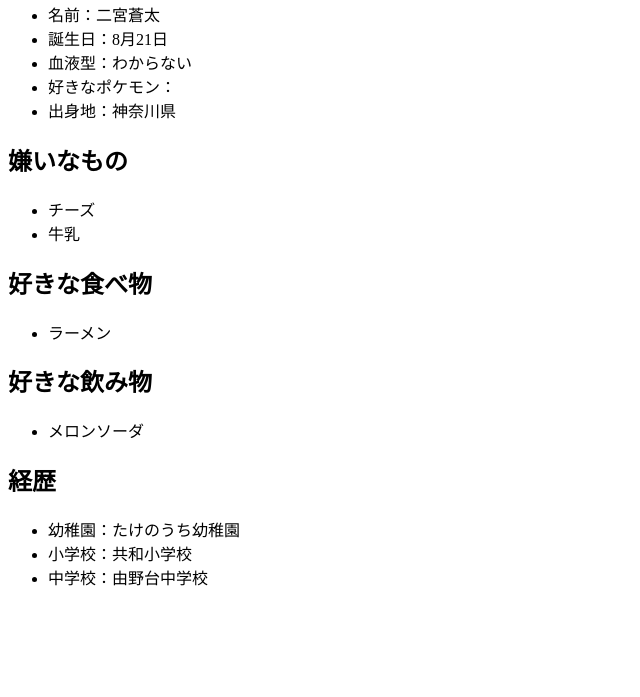
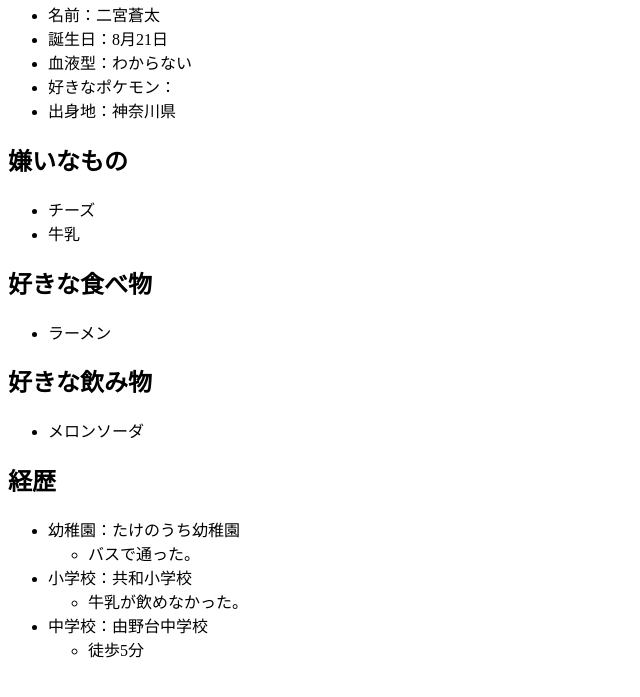
Before and after one commit to s2322103/DSpro, a plain HTML site: page index.html in a window 1280 px wide. Shown: the part 87-784 px from the top of the page, without its empty margins (0-640 px from the left). Drawn offline with Linux system fonts and the light colour scheme.

Commit message:
自分の経歴を追記

```diff
--- a/index.html
+++ b/index.html
@@ -41,11 +41,25 @@
     <ul>
 
          <li>幼稚園：たけのうち幼稚園</li>
+<ul>
+    <li>バスで通った。</li>
+</ul>
+
          <li>小学校：共和小学校</li>
+
+         <ul>
+            <li>牛乳が飲めなかった。</li>
+         </ul>
+
          <li>中学校：由野台中学校</li>
+
+         <ul>
+             <li>徒歩5分</li>
+         </ul>
 
     </ul>
 
 
+
 </body>
 </html>
```
